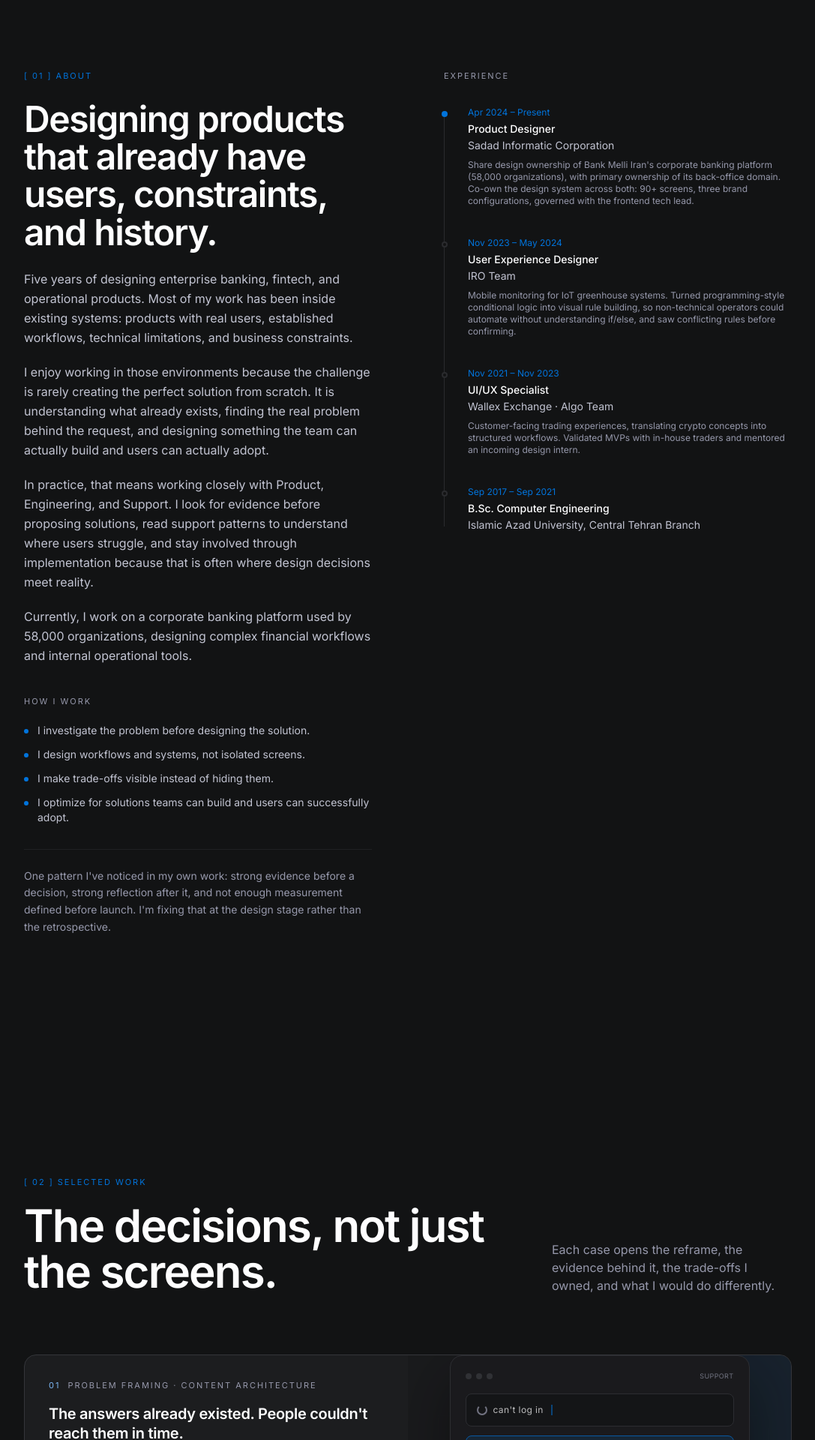
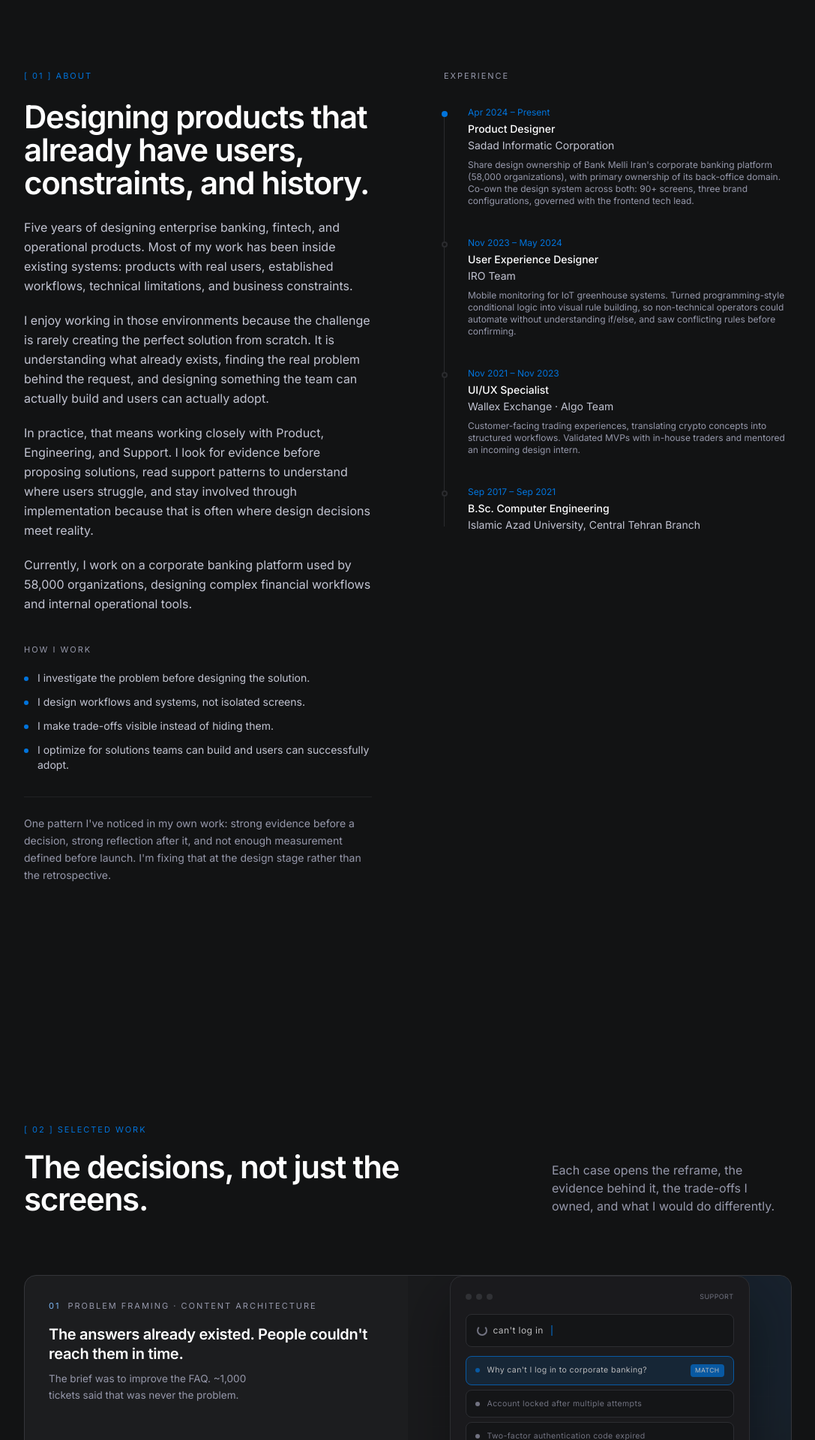
Before and after one commit to mozhganakbari78-hub/Mozhfolio, a Next.js app: page / in a window 1280 px wide. Shown: the part 900-2820 px from the top of the page at 75% size, without its empty margins (96-1183 px from the left). Built offline with nearby package versions, Linux system fonts and the light colour scheme.

Commit message:
Put every section heading on one type scale

```diff
--- a/components/About.tsx
+++ b/components/About.tsx
@@ -35,7 +35,7 @@ export default function About() {
             </div>
             <h2
               id="about-heading"
-              className="text-3xl md:text-5xl font-semibold mb-6 tracking-tight leading-[1.05]"
+              className="text-[28px] md:text-[42px] font-semibold mb-6 tracking-tight leading-[1.05]"
               style={{ color: "var(--text-primary)", letterSpacing: "-0.03em" }}
             >
               Designing products that already have users, constraints, and history.
--- a/components/Contact.tsx
+++ b/components/Contact.tsx
@@ -155,7 +155,7 @@ export default function Contact() {
             </div>
             <h2
               id="contact-heading"
-              className="text-4xl md:text-6xl font-semibold tracking-tight mb-6 leading-[1.02]"
+              className="text-[28px] md:text-[42px] font-semibold tracking-tight mb-6 leading-[1.02]"
               style={{ color: "var(--text-primary)", letterSpacing: "-0.03em" }}
             >
               The next problem worth solving.
--- a/components/Projects.tsx
+++ b/components/Projects.tsx
@@ -26,7 +26,7 @@ export default function Projects() {
             </div>
             <h2
               id="projects-heading"
-              className="text-4xl md:text-6xl font-semibold tracking-tight max-w-2xl leading-[1.02]"
+              className="text-[28px] md:text-[42px] font-semibold tracking-tight max-w-2xl leading-[1.02]"
               style={{ color: "var(--text-primary)", letterSpacing: "-0.03em" }}
             >
               The decisions, not just the screens.
--- a/components/Reviews.tsx
+++ b/components/Reviews.tsx
@@ -22,7 +22,7 @@ export default function Reviews() {
           </div>
           <h2
             id="reviews-heading"
-            className="text-4xl md:text-6xl font-semibold tracking-tight leading-[1.02]"
+            className="text-[28px] md:text-[42px] font-semibold tracking-tight leading-[1.02]"
             style={{ color: "var(--text-primary)", letterSpacing: "-0.03em" }}
           >
             What people say.
--- a/components/Skills.tsx
+++ b/components/Skills.tsx
@@ -56,7 +56,7 @@ export default function Skills() {
           </div>
           <h2
             id="skills-heading"
-            className="text-4xl md:text-6xl font-semibold tracking-tight leading-[1.02]"
+            className="text-[28px] md:text-[42px] font-semibold tracking-tight leading-[1.02]"
             style={{ color: "var(--text-primary)", letterSpacing: "-0.03em" }}
           >
             How I work.
--- a/components/VisualWork.tsx
+++ b/components/VisualWork.tsx
@@ -122,7 +122,7 @@ export default function VisualWork() {
             </div>
             <h2
               id="visual-heading"
-              className="text-4xl md:text-6xl font-semibold tracking-tight max-w-2xl leading-[1.02]"
+              className="text-[28px] md:text-[42px] font-semibold tracking-tight max-w-2xl leading-[1.02]"
               style={{ color: "var(--text-primary)", letterSpacing: "-0.03em" }}
             >
               Selected screens.
```
